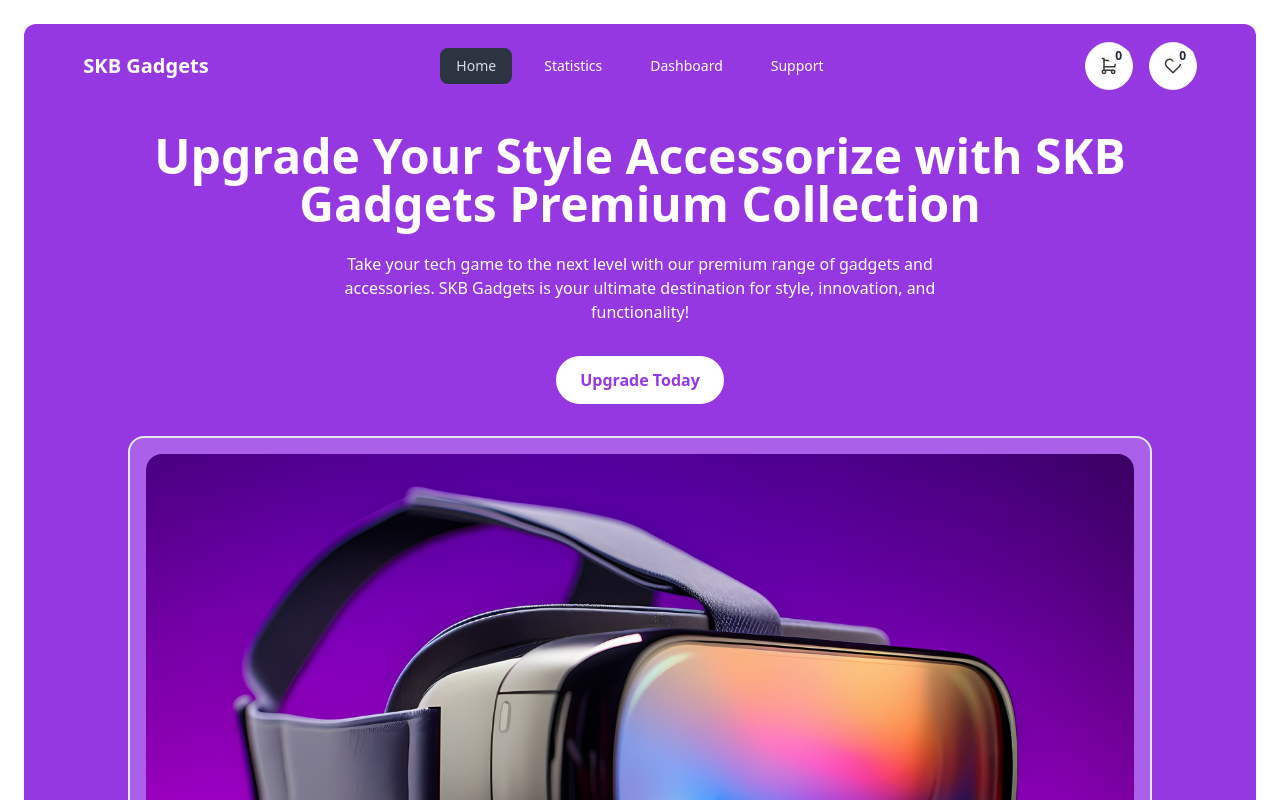
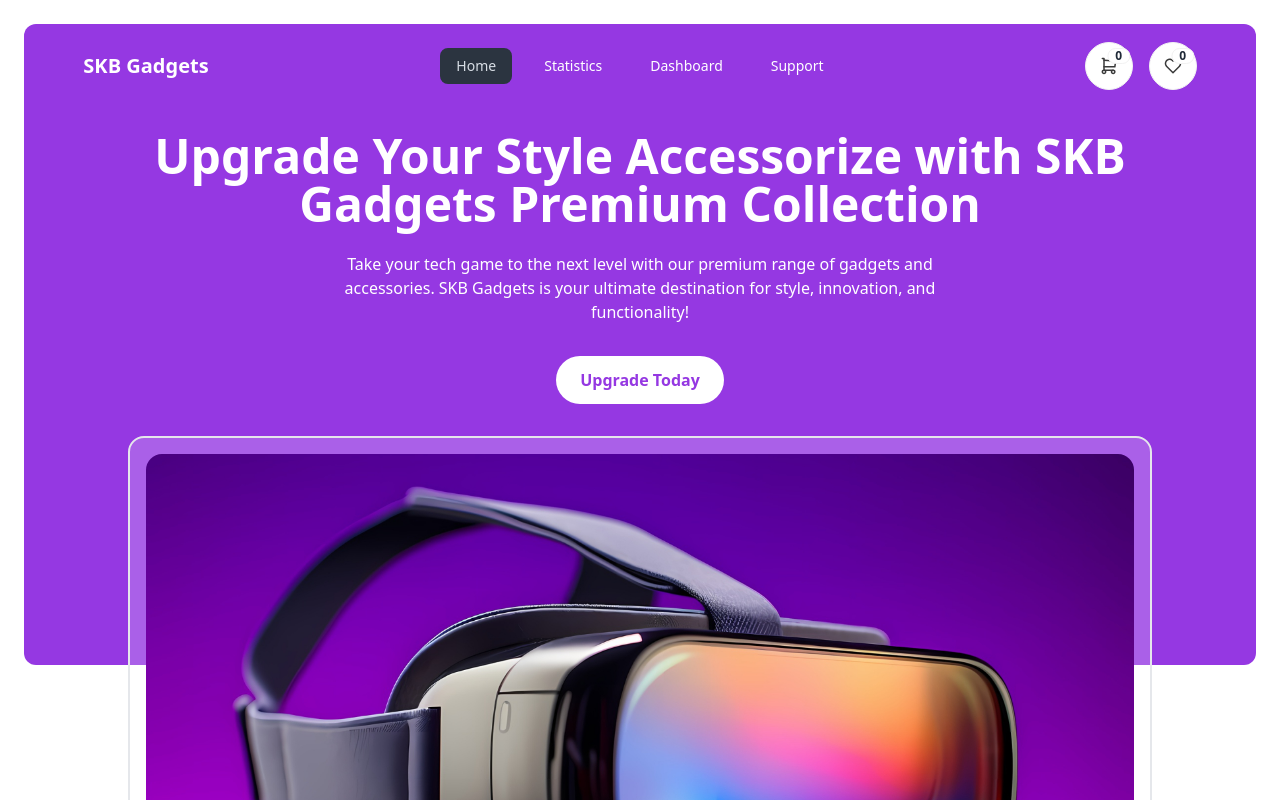
Before and after one commit to sakib236160/Gadget-Heavens, a React (Vite) app: page / in a window 1280 px wide. Shown: the top 800 px of the page. Built offline with nearby package versions, Linux system fonts and the light colour scheme.

Commit message:
finaly project done and readme.md file and document link added

```diff
--- a/src/components/Categories.jsx
+++ b/src/components/Categories.jsx
@@ -3,6 +3,7 @@ import { NavLink } from "react-router-dom";
 
 const Categories = ({categories}) => {
     return (
+
         <div className="space-y-4">
       <NavLink
         className={({ isActive }) =>
--- a/src/components/Header.jsx
+++ b/src/components/Header.jsx
@@ -1,6 +1,6 @@
 import { useLocation } from "react-router-dom";
 import Navbar from "./Navbar";
-import Banner from "./Banner";
+// import Banner from "./Banner";
 
 const Header = () => {
   const location = useLocation();
@@ -15,7 +15,7 @@ const Header = () => {
       } md:mx-5 lg:mx-6`}
     >
       <Navbar />
-      {isHomePage && <Banner />}
+      {/* {isHomePage && <Banner />} */}
     </header>
   );
 };
--- a/src/layouts/Mainlayouts.jsx
+++ b/src/layouts/Mainlayouts.jsx
@@ -32,7 +32,7 @@ const Mainlayouts = () => {
         {/* Navbar */}
         {/* <Navbar></Navbar> */}
         <Header></Header>
-        <div className="min-h-[calc(100vh-505px)] py-12">
+        <div className="min-h-[calc(100vh-505px)]">
           {/* Dymanik */}
           <Outlet></Outlet>
         </div>
--- a/src/pages/Home.jsx
+++ b/src/pages/Home.jsx
@@ -1,5 +1,5 @@
 import { Outlet, useLoaderData } from "react-router-dom";
-// import Banner from "../components/Banner";
+import Banner from "../components/Banner";
 import Categories from "../components/Categories";
 import { Helmet } from "react-helmet-async";
 
@@ -11,7 +11,7 @@ const Home = () => {
         <title>SKB Gadget</title>
       </Helmet>
             {/* Banner */}
-            {/* <Banner></Banner> */}
+            <Banner></Banner>
             {/* Categories Tab Section */}
             <section>
         <div className="mx-auto mb-24 w-11/12 max-w-screen-xl">
```
Also changed, not shown: 1 other file (tests, documents, lock files or other folders).
